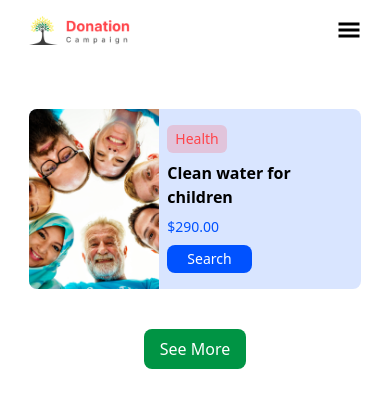
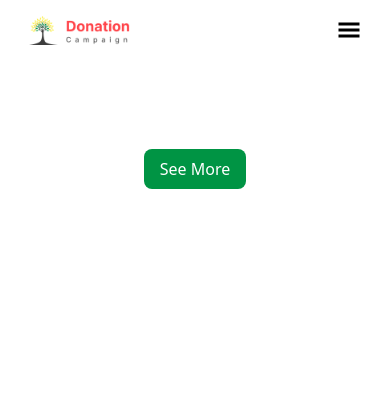
Before and after one commit to ornob90/donation-campaign, a React (Vite) app: page /Donations in a window 390 px wide. Shown: the top 408 px of the page. Built offline with nearby package versions, Linux system fonts and the light colour scheme.

Commit message:
my donation page with dynamic behavior complete without the dynamic color

```diff
--- a/package.json
+++ b/package.json
@@ -16,7 +16,8 @@
     "react": "^18.2.0",
     "react-dom": "^18.2.0",
     "react-icons": "^4.11.0",
-    "react-router-dom": "^6.16.0"
+    "react-router-dom": "^6.16.0",
+    "sweetalert": "^2.1.2"
   },
   "devDependencies": {
     "@types/react": "^18.2.15",
--- a/src/pages/DonationDetails.jsx
+++ b/src/pages/DonationDetails.jsx
@@ -2,6 +2,8 @@ import React, { useContext, useEffect, useState } from "react";
 import Container from "../components/Shared/Container";
 import { useParams } from "react-router-dom";
 import DonationContext from "../context/DonationContext";
+import swal from "sweetalert";
+import { addDonationsInLS } from "../utilities/localStorage";
 
 const DonationDetails = () => {
   const { id } = useParams();
@@ -13,6 +15,11 @@ const DonationDetails = () => {
     setDonate(donationList.find((donation) => donation.id === Number(id)));
   }, [donationList, id]);
 
+  const handleDonate = () => {
+    addDonationsInLS(id);
+    swal("Thank you", "You have successfully donated", "success");
+  };
+
   return (
     <Container>
       <div className={`relative min-h-[450px] h-[70vh] w-full `}>
@@ -22,7 +29,10 @@ const DonationDetails = () => {
           alt=""
         />
         <div className="w-full h-[20%] bg-[#010101]/[.50] absolute bottom-0 left-0 flex items-center">
-          <button className="text-white py-2 px-4 rounded-lg bg-[#FF444A] ml-4">
+          <button
+            onClick={handleDonate}
+            className="text-white py-2 px-4 rounded-lg bg-[#FF444A] ml-4"
+          >
             Donate ${donate?.price}
           </button>
         </div>
--- a/src/pages/MyDonations.jsx
+++ b/src/pages/MyDonations.jsx
@@ -1,27 +1,43 @@
-import React from "react";
+import React, { useContext, useEffect, useState } from "react";
 import Container from "../components/Shared/Container";
 import CategoryBtn from "../components/Shared/CategoryBtn";
+import { getDonationsFromLS } from "../utilities/localStorage";
+import DonationContext from "../context/DonationContext";
 
 const MyDonations = () => {
+  const [donations, setDonations] = useState([]);
+  const allDonations = useContext(DonationContext);
+
+  useEffect(() => {
+    const myDonationsIds = getDonationsFromLS();
+    setDonations(
+      allDonations.filter(({ id }) => {
+        return myDonationsIds.includes(`${id}`);
+      })
+    );
+    console.log(donations);
+  }, []);
+
   return (
     <Container>
-      <div className="grid mt-12 grid-cols-1 lg:grid-cols-2">
-        <div className="flex bg-[#0052FF]/[.15] rounded-lg gap-2">
+      <div className="grid lg:gap-4 mt-12 grid-cols-1 lg:grid-cols-2">
+        {donations?.map(({ id, image, title, category, price }) => (
+          <div key={id} className="flex bg-[#0052FF]/[.15] rounded-lg gap-2">
             <div className="w-[40%] md:w-[30%]">
               <img
                 className="rounded-l-lg w-full h-full object-cover"
-              src="/assets/Health.png"
+                src={image}
                 alt=""
               />
             </div>
             <div className="flex flex-col gap-2 py-4 pr-1 lg:p-4">
               <div>
-              <CategoryBtn color="#0052FF">Health</CategoryBtn>
+                <CategoryBtn color="#0052FF">{category}</CategoryBtn>
               </div>
               <p className="text-black font-bold text-md  md:text-xl">
-              Clean water for children
+                {title}
               </p>
-            <p className="text-sm  text-[#0052FF]">$290.00</p>
+              <p className="text-sm  text-[#0052FF]">${price}.00</p>
               <div>
                 <button className="text-white py-1 lg:py-2 px-5 lg:px-8 rounded-lg text-sm lg:text-base bg-[#0052FF]">
                   Search
@@ -29,6 +45,7 @@ const MyDonations = () => {
               </div>
             </div>
           </div>
+        ))}
       </div>
 
       <div className="w-full flex justify-center items-center">
--- a/src/utilities/localStorage.js
+++ b/src/utilities/localStorage.js
@@ -9,14 +9,14 @@ export const getDonationsFromLS = () => {
 };
 
 export const addDonationsInLS = (id) => {
-  const myDonations = getFavFromLS();
+  const myDonations = getDonationsFromLS();
 
   myDonations.push(id);
   localStorage.setItem("myDonations", JSON.stringify(myDonations));
 };
 
 export const deleteDonationsFromLS = (id) => {
-  const myDonations = getFavFromLS();
+  const myDonations = getDonationsFromLS();
   const newMyDonations = myDonations.filter((phoneId) => phoneId !== id);
   localStorage.setItem("myDonations", JSON.stringify(newMyDonations));
   return newMyDonations;
```
Also changed, not shown: 1 other file (tests, documents, lock files or other folders). Lines whose indentation alone changed are shown as unchanged.
